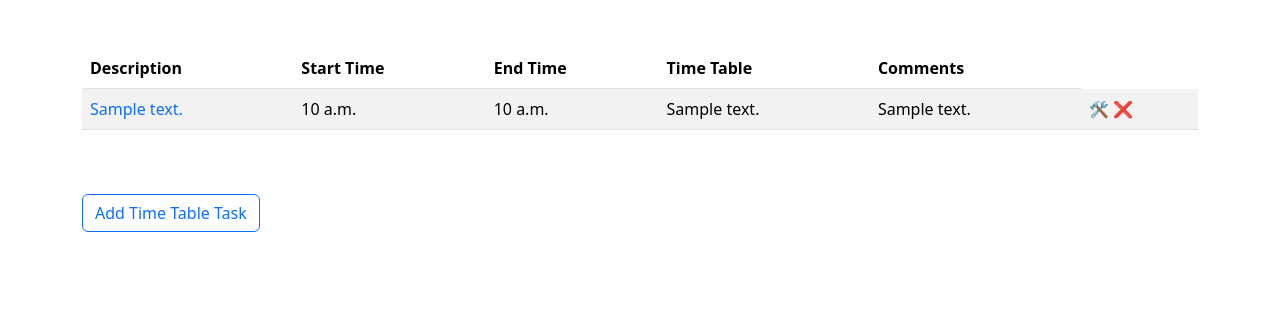
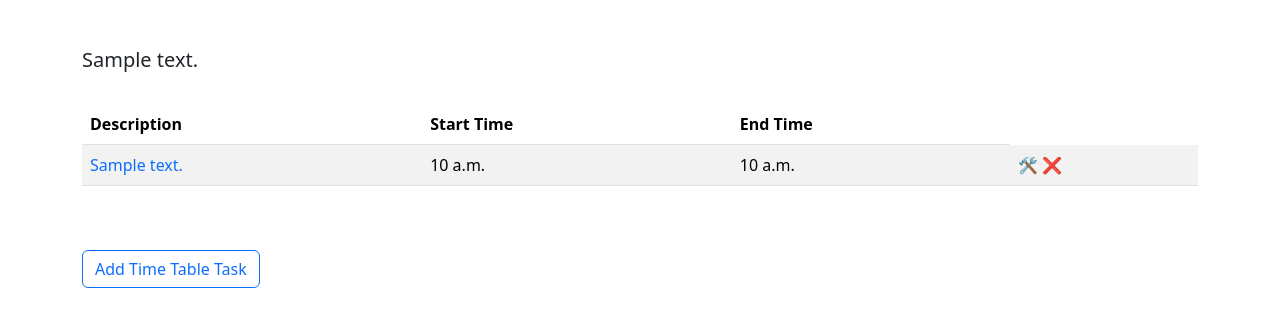
Before and after one commit to shahzadqadir/personal_tracker_v2, a Django app: page /timetable/1/related_tasks/ in a window 1280 px wide. Shown: the part 81-408 px from the top of the page. Run offline with Django 5.2, Linux system fonts and the light colour scheme; a user stored in the database is signed in; tables that the repository leaves empty hold one stand-in row (values such as "Sample post"); parts of the project's set-up code (start-up, migrations or seed data) failed here and were passed over.

Commit message:
update templates for timetable app

```diff
--- a/templates/timetable/timetable_relatedtasks.html
+++ b/templates/timetable/timetable_relatedtasks.html
@@ -4,15 +4,14 @@
 
 {% block content %}
   <div class="container mt-5">
-
+    <h5>{{ timetable.description }}</h5>
+    <br>
     <table class="table table-striped">
       <thead>
         <tr>
           <th scope="col">Description</th>
           <th scope="col">Start Time</th>
           <th scope="col">End Time</th>
-          <th scope="col">Time Table</th>
-          <th scope="col">Comments</th>
         </tr>
       </thead>
       <tbody>
@@ -21,8 +20,6 @@
           <td><a class="a_no_underline" href="{% url 'timetabletask_detail' timetabletask.id %}">{{ timetabletask.description }}</a></td>
           <td>{{ timetabletask.start_time }}</td>
           <td>{{ timetabletask.end_time }}</td>
-          <td>{{ timetabletask.timetable }}</td>
-          <td>{{ timetabletask.comments }}</td>
           <td>
             <a class="a_no_underline pr-3" href="{% url 'timetabletask_update' timetabletask.id  %}"> 🛠️ </a>
             <a class="a_no_underline mr-3" href="{% url 'timetabletask_delete' timetabletask.id %}"> ❌ </a>
```
